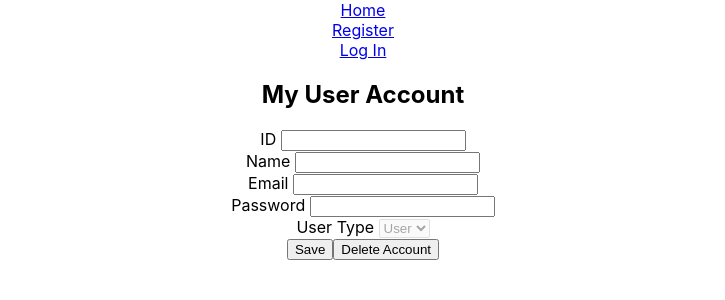
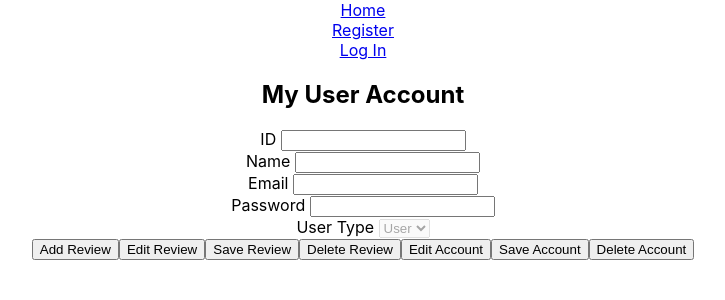
Before and after one commit to ride-for-life-build-week/front-end--Ashley-Cruz, a React (Create React App) app in the folder ride-app/: page /UserForm in a window 1280 px wide. Shown: the top 300 px of the page, without its empty margins (277-1002 px from the left). Built offline with nearby package versions, Linux system fonts and the light colour scheme.

Commit message:
working on the edit

```diff
--- a/ride-app/src/App.js
+++ b/ride-app/src/App.js
@@ -62,7 +62,8 @@ function logout() {
 }
 
 const mapStateToProps = state => ({
-  isLoggedIn: state.isLoggedIn
+  isLoggedIn: state.isLoggedIn,
+  user: state.user
 });
 
 export default connect(
--- a/ride-app/src/Components/AddUserForm.js
+++ b/ride-app/src/Components/AddUserForm.js
@@ -26,18 +26,7 @@ class AddUserForm extends React.Component {
   }
 
   handleSubmit(event) {
-    this.setState({
-      name: "",
-      email: "",
-      username: "",
-      password: "",
-      userType: "",
-      id: ""
-    });
-    //  console.log("A form was submitted: " + this.state);
-    // console.log(this.state);
     event.preventDefault();
-    console.log(users);
     this.state.id = users.length;
     users.push(this.state);
     this.props.history.push("/login");
--- a/ride-app/src/Components/Login.js
+++ b/ride-app/src/Components/Login.js
@@ -6,11 +6,8 @@ import Loader from "react-loader-spinner";
 import { login } from "../Actions";
 import { users } from "../App.js";
 
-// function findUser(user, username) {
-//   return user === username;
-// }
-
 class Login extends React.Component {
+  // state = store.getState();
   state = {
     credentials: {
       username: "",
@@ -25,13 +22,12 @@ class Login extends React.Component {
         [e.target.name]: e.target.value
       }
     });
+    console.log(this.state);
   };
 
   handleClick = e => {
     e.preventDefault();
     this.props.login(this.state.credentials).then(() => {
-      // console.log(this.state.credentials.username);
-
       var username = this.state.credentials.username;
       var pw = this.state.credentials.password;
       var userAttemptingLogin = users.find(function(user) {
@@ -43,13 +39,12 @@ class Login extends React.Component {
         console.log("user found");
         if (pw === userAttemptingLogin.password) {
           console.log("password matches");
-          // this.props.user = userAttemptingLogin;
+          this.setState({ user: userAttemptingLogin });
           if (userAttemptingLogin.userType === "user")
             this.props.history.push("/UserForm");
           else this.props.history.push("/DriverForm");
         } else console.log("password does not match");
       }
-      // console.log(users);
     });
   };
 
--- a/ride-app/src/Components/UserForm.js
+++ b/ride-app/src/Components/UserForm.js
@@ -5,8 +5,9 @@ import { addUser } from "../Actions";
 import { users } from "../App.js";
 
 class UserForm extends React.Component {
-  constructor() {
-    super();
+  constructor(props) {
+    super(props);
+    console.log(props);
     this.state = {
       name: "",
       email: "",
@@ -15,6 +16,8 @@ class UserForm extends React.Component {
       id: ""
     };
   }
+
+  //   state = {};
 
   handleInput = e => {
     console.log(this.state);
@@ -100,8 +103,13 @@ class UserForm extends React.Component {
             onChange={this.handleInput}
           /> */}
           <br />
-          <button className="add-user-btn">Save</button>
-          <button className="add-user-btn">Delete Account</button>
+          <button className="add-review-btn">Add Review</button>
+          <button className="edit-review-btn">Edit Review</button>
+          <button className="save-btn">Save Review</button>
+          <button className="delete-review-btn">Delete Review</button>
+          <button className="edit-btn">Edit Account</button>
+          <button className="save-acc-btn">Save Account</button>
+          <button className="delete-acc-btn">Delete Account</button>
         </form>
       </div>
     );
```
